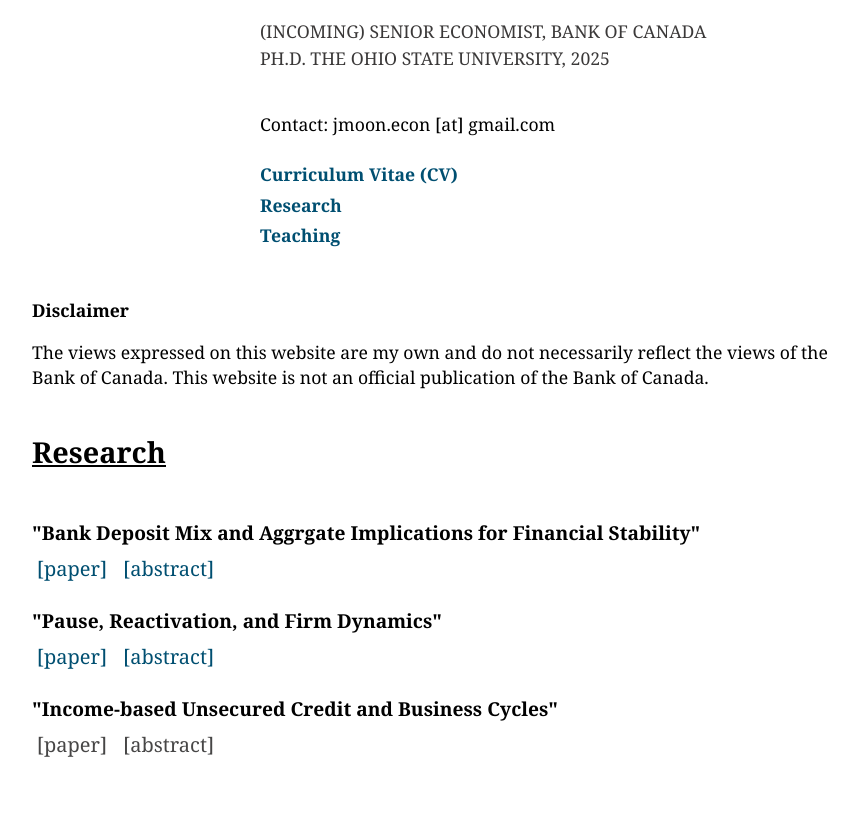
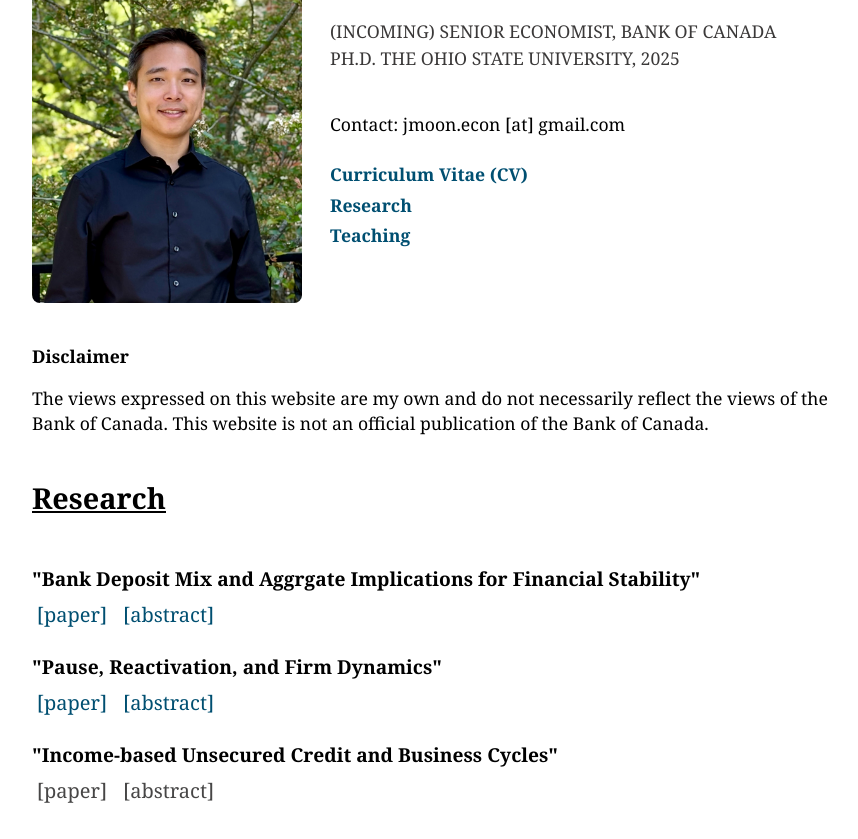
Before and after one commit to JeongwooMoon-econ/JeongwooMoon-econ.github.io, a plain HTML site: page index.html in a window 1280 px wide. Shown: the part 89-928 px from the top of the page, without its empty margins (208-1066 px from the left). Before the commit the page ends 882 px from the top, so only its background shows below. Drawn offline with Linux system fonts and the light colour scheme; a script that the page names is missing.

Commit message:
Update index.html

```diff
--- a/index.html
+++ b/index.html
@@ -13,7 +13,7 @@
 
     <div class="header-container">
       <div class="profile-photo">
-        <img src="photo/JM_photo3.jpg" alt="Jeongwoo Moon">
+        <img src="photos/JM_photo3.jpg" alt="Jeongwoo Moon">
       </div>
 
       <div class="profile-info">
```
